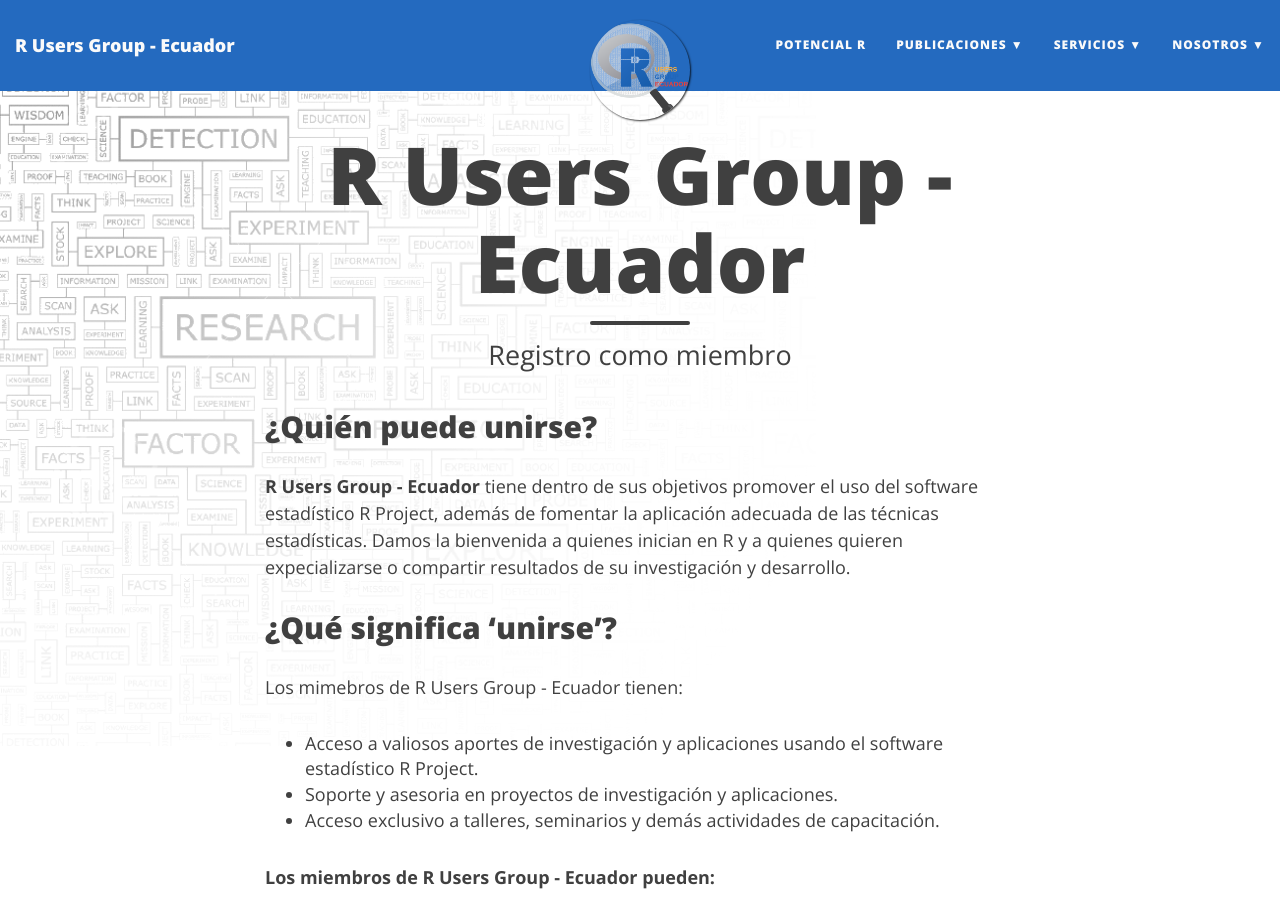
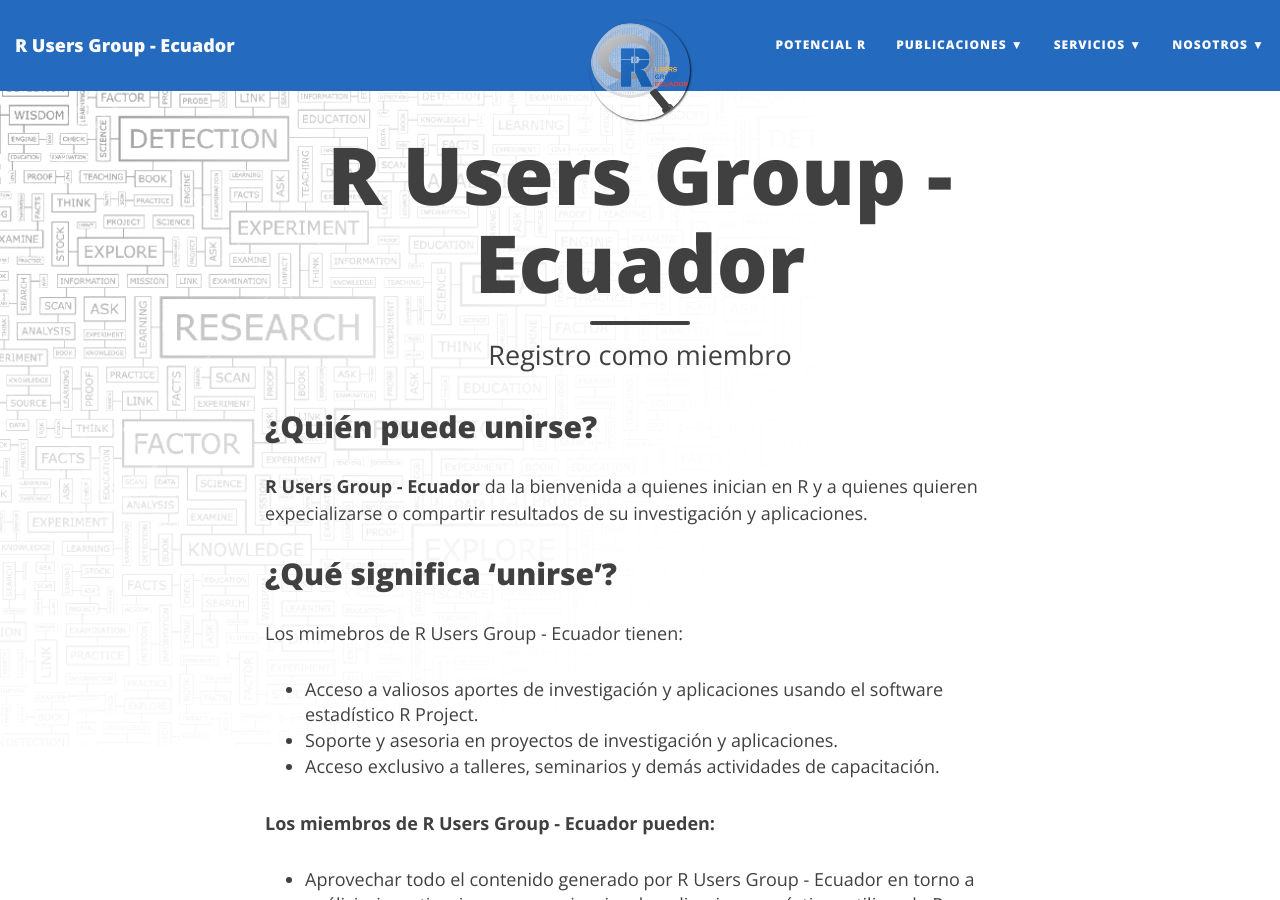
Before and after one commit to Rgrupoec/Rgrupoec.github.io, a Jekyll site: the page built from join.md, in a window 1280 px wide and 900 px high. Built offline with Jekyll 4.4.1, drawn with Linux system fonts in a browser that asks for light colours; nearby versions of some CDN libraries; comment, search, counter and statistics services are not loaded.

Commit message:
Update join.md

```diff
--- a/join.md
+++ b/join.md
@@ -7,12 +7,10 @@
 ---
 ¿Quién puede unirse?
 -------------
-<b>R Users Group - Ecuador</b> tiene dentro de sus objetivos promover el uso del software estadístico R Project, además de fomentar la aplicación adecuada de las técnicas estadísticas.
-Damos la bienvenida a quienes inician en R y a quienes quieren expecializarse o compartir resultados de su investigación y desarrollo.
+<b>R Users Group - Ecuador</b> da la bienvenida a quienes inician en R y a quienes quieren expecializarse o compartir resultados de su investigación y aplicaciones.
 
 ¿Qué significa 'unirse'?
 -------------
-
 Los mimebros de R Users Group - Ecuador tienen:
 * Acceso a valiosos aportes de investigación y aplicaciones usando el software estadístico R Project.
 * Soporte y asesoria en proyectos de investigación y aplicaciones.
```
